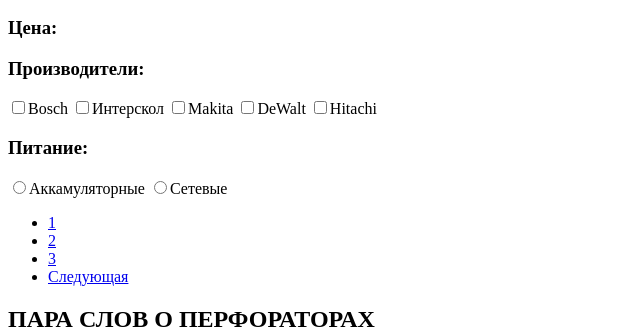
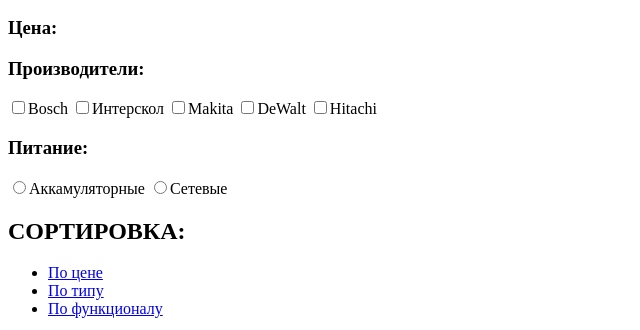
Before and after one commit to karachev/Technomart, a plain HTML site: page catalog.html in a window 1280 px wide. Shown: the part 622-952 px from the top of the page, without its empty margins (0-640 px from the left). Drawn offline with Linux system fonts and the light colour scheme.

Commit message:
0.1.7
Add some sort.

```diff
--- a/catalog.html
+++ b/catalog.html
@@ -98,7 +98,19 @@
 						<input type="radio" id="network"><label for="network">Сетевые</label></input>
 					</section>
 				</form>
-  		</article>
+  		</article> <!-- ? -->
+  		<section class="main__right_sort">
+					<h2>СОРТИРОВКА:</h2>
+					<ul>
+						<li><a href="#">По цене</a></li>
+						<li><a href="#">По типу</a></li>
+						<li><a href="#">По функционалу</a></li>
+					</ul>
+					<div class="ask-desk-icons">
+	          <a class="icon-up-dir" href="#"></a>
+	          <a class="icon-down-dir" href="#"></a>
+         </div>
+				</section>
 
   		<div class="paginator">
   			<ul>
```
